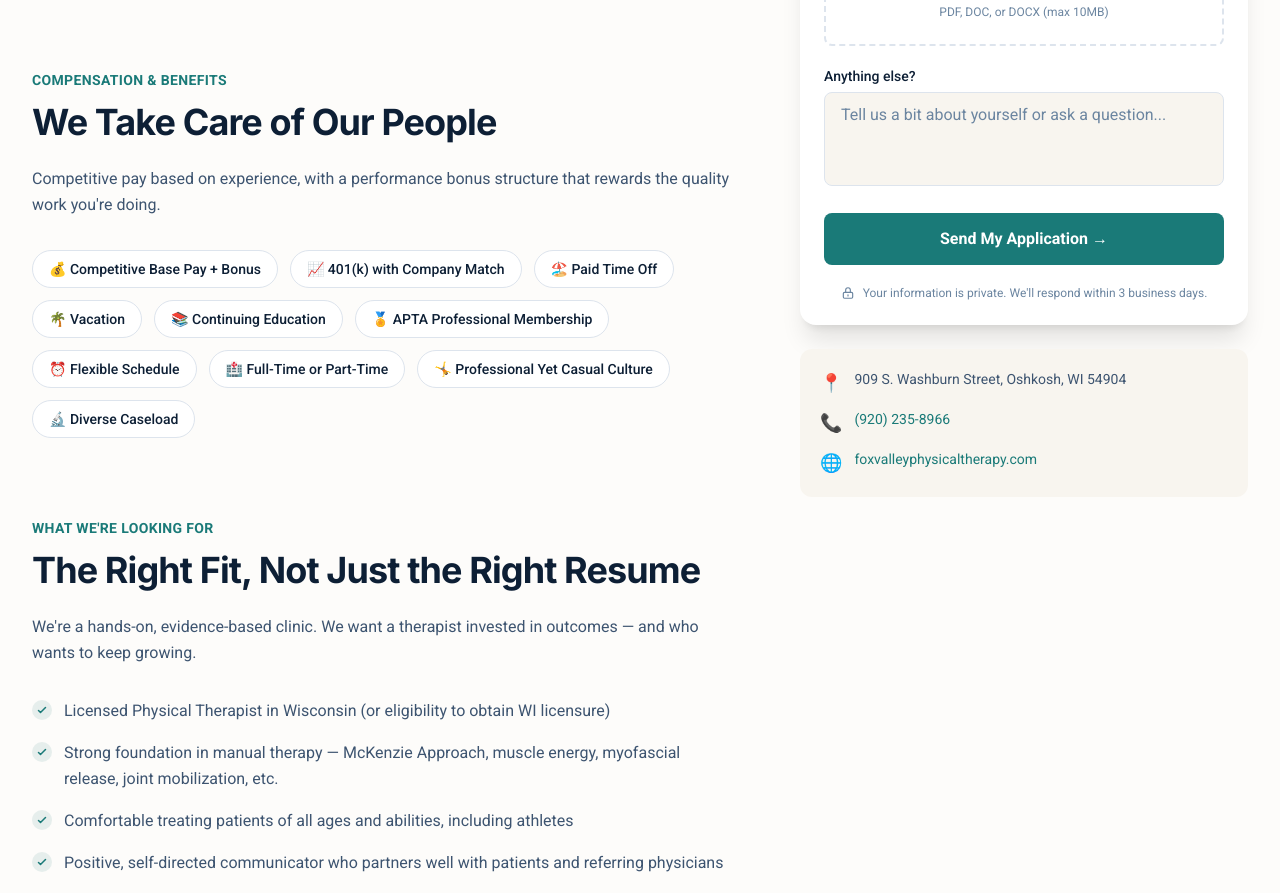
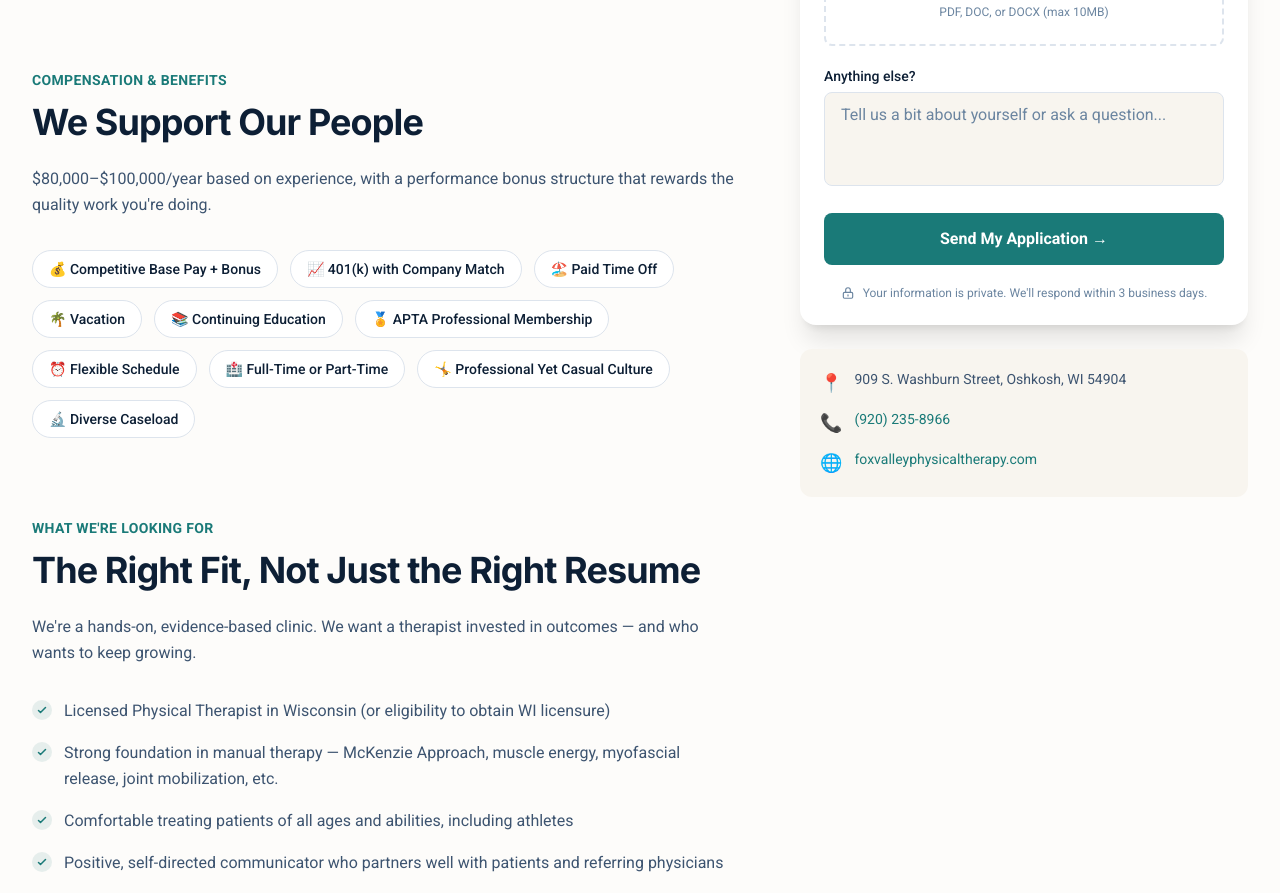
Before and after one commit to justins921/fvpt-careers, a Next.js app: page / in a window 1280 px wide. Shown: the part 1472-2365 px from the top of the page. Built offline with nearby package versions, Linux system fonts and the light colour scheme.

Commit message:
Update benefits heading and add salary range
- "We Take Care of Our People" -> "We Support Our People"
- Added $80,000-$100,000/year salary range to page and PDF
- Updated structured data baseSalary to 80k-100k

https://claude.ai/code/session_01PupiMStKjznv2hyWjPRKNC

```diff
--- a/app/layout.tsx
+++ b/app/layout.tsx
@@ -100,8 +100,8 @@ export default function RootLayout({
                 currency: "USD",
                 value: {
                   "@type": "QuantitativeValue",
-                  minValue: 70000,
-                  maxValue: 95000,
+                  minValue: 80000,
+                  maxValue: 100000,
                   unitText: "YEAR",
                 },
               },
--- a/app/page.tsx
+++ b/app/page.tsx
@@ -191,11 +191,11 @@ export default function CareersPage() {
                 Compensation &amp; Benefits
               </p>
               <h2 className="font-display text-3xl sm:text-4xl font-bold text-text-dark mt-3 tracking-tight">
-                We Take Care of Our People
+                We Support Our People
               </h2>
               <p className="mt-6 text-text-mid leading-relaxed">
-                Competitive pay based on experience, with a performance bonus structure
-                that rewards the quality work you&apos;re doing.
+                $80,000&ndash;$100,000/year based on experience, with a performance bonus
+                structure that rewards the quality work you&apos;re doing.
               </p>
 
               <div className="mt-8 flex flex-wrap gap-3">
--- a/scripts/generate-pdf.mjs
+++ b/scripts/generate-pdf.mjs
@@ -132,8 +132,8 @@ async function main() {
 
   // ── BENEFITS ──────────────────────────────────────────────────
   label("Compensation & Benefits");
-  heading("We Take Care of Our People");
-  para("Competitive pay based on experience, with a performance bonus structure that rewards quality work.");
+  heading("We Support Our People");
+  para("$80,000-$100,000/year based on experience, with a performance bonus structure that rewards quality work.");
 
   const benefitsLeft = [
     "Competitive Base Pay + Bonus",
```
Also changed, not shown: 1 other file (tests, documents, lock files or other folders).
